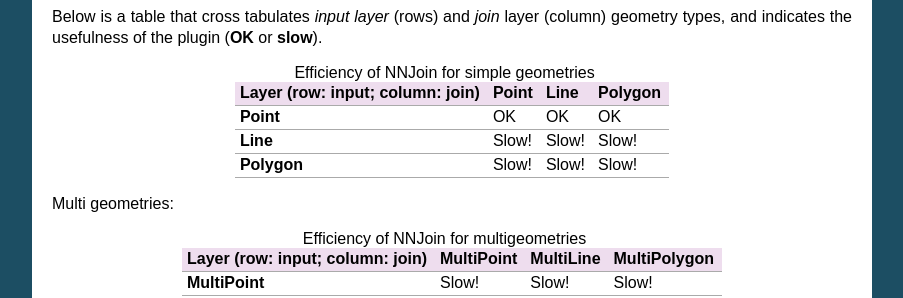
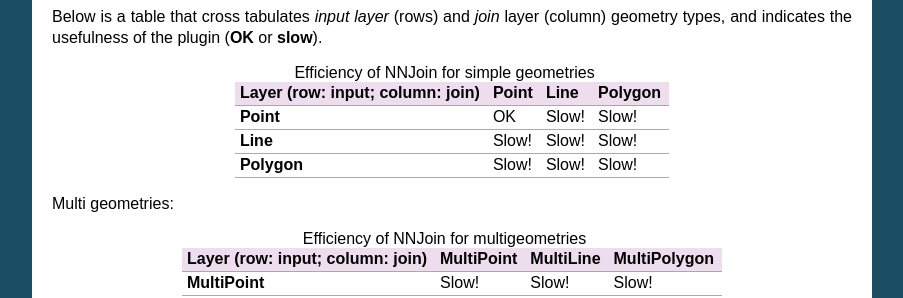
Before and after one commit to havatv/qgisnnjoinplugin, a Sphinx documentation site: the page built from help/source/index.rst, in a window 1280 px wide. Shown: the part 806-1104 px from the top of the page, without its empty margins (198-1101 px from the left). Built offline with Sphinx 7.4.7, drawn with Linux system fonts in a browser that asks for light colours; formulas are drawn with MathJax 3.

Commit message:
fixed the capability matrix in the documentation

```diff
--- a/help/source/index.rst
+++ b/help/source/index.rst
@@ -67,7 +67,7 @@
     +----------------------------------+-------+-------+---------+
     | Layer (row: input; column: join) | Point | Line  | Polygon |
     +==================================+=======+=======+=========+
-    | **Point**                        | OK    | OK    | OK      |
+    | **Point**                        | OK    | Slow! | Slow!   |
     +----------------------------------+-------+-------+---------+
     | **Line**                         | Slow! | Slow! | Slow!   |
     +----------------------------------+-------+-------+---------+
```
